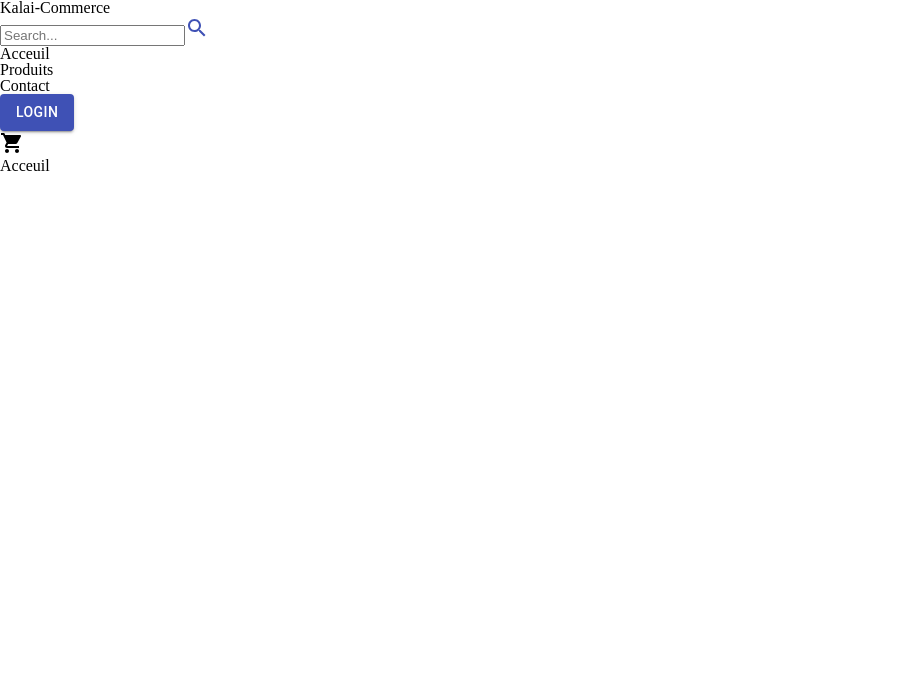
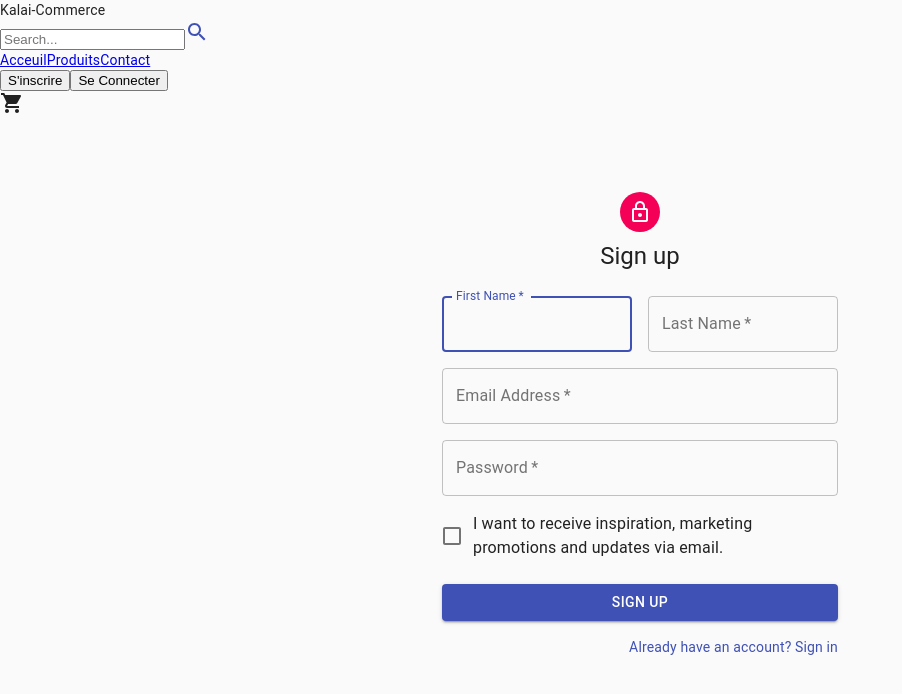
Before and after one commit to kalai-git-dev/Ecommerce-projet, a React (Create React App) app: page /Sign-up in a window 1280 px wide. Shown: the top 694 px of the page, without its empty margins (0-902 px from the left). Built offline with nearby package versions, Linux system fonts and the light colour scheme.

Commit message:
header links

```diff
--- a/src/App.js
+++ b/src/App.js
@@ -4,7 +4,8 @@
 import Acceuil from "./pages/Acceuil";
 import Contact from "./pages/Contact";
 import Products from "./pages/Products";
-import Login from "./pages/Login";
+import Signup from "./pages/Signup";
+import SignIn from "./pages/SignIn";
 
 function App() {
   return (
@@ -17,8 +18,11 @@
         <Route path="/Contact">
           <Contact />
         </Route>
-        <Route path="/Login">
-          <Login />
+        <Route path="/Sign-up">
+          <Signup />
+        </Route>
+        <Route path="/Sign-in">
+          <SignIn />
         </Route>
         <Route path="/">
           <Acceuil />
--- a/src/components/Header.js
+++ b/src/components/Header.js
@@ -1,8 +1,7 @@
 import React from "react";
 import ShoppingCartIcon from "@material-ui/icons/ShoppingCart";
-import Button from "@material-ui/core/Button";
 import SearchIcon from "@material-ui/icons/Search";
-import { useHistory } from "react-router-dom";
+import { useHistory, NavLink } from "react-router-dom";
 
 function Header() {
   const history = useHistory();
@@ -24,19 +23,26 @@
         </div>
 
         <ul className="navigation">
-          <li>Acceuil</li>
-          <li>Produits</li>
-          <li>Contact </li>
+          <NavLink to="/">Acceuil</NavLink>
+          <NavLink to="/Produits">Produits</NavLink>
+          <NavLink to="/Contact">Contact </NavLink>
         </ul>
-        <Button
-          onClick={() => {
-            history.push("/Login");
-          }}
-          variant="contained"
-          color="primary"
-        >
-          LOGIN
-        </Button>
+        <div className="button">
+          <button
+            onClick={() => {
+              history.push("/Sign-up");
+            }}
+          >
+            S'inscrire
+          </button>
+          <button
+            onClick={() => {
+              history.push("/Sign-in");
+            }}
+          >
+            Se Connecter
+          </button>
+        </div>
       </div>
       <ShoppingCartIcon />
     </div>
--- a/src/pages/Login.js
+++ /dev/null
@@ -1,7 +0,0 @@
-import React from "react";
-
-function Login() {
-  return <div>LOGIN</div>;
-}
-
-export default Login;
--- /dev/null
+++ b/src/pages/SignIn.js
@@ -0,0 +1,102 @@
+import React from "react";
+import Avatar from "@material-ui/core/Avatar";
+import Button from "@material-ui/core/Button";
+import CssBaseline from "@material-ui/core/CssBaseline";
+import TextField from "@material-ui/core/TextField";
+import FormControlLabel from "@material-ui/core/FormControlLabel";
+import Checkbox from "@material-ui/core/Checkbox";
+import Link from "@material-ui/core/Link";
+import Grid from "@material-ui/core/Grid";
+import Box from "@material-ui/core/Box";
+import LockOutlinedIcon from "@material-ui/icons/LockOutlined";
+import Typography from "@material-ui/core/Typography";
+import { makeStyles } from "@material-ui/core/styles";
+import Container from "@material-ui/core/Container";
+
+const useStyles = makeStyles((theme) => ({
+  paper: {
+    marginTop: theme.spacing(8),
+    display: "flex",
+    flexDirection: "column",
+    alignItems: "center",
+  },
+  avatar: {
+    margin: theme.spacing(1),
+    backgroundColor: theme.palette.secondary.main,
+  },
+  form: {
+    width: "100%", // Fix IE 11 issue.
+    marginTop: theme.spacing(1),
+  },
+  submit: {
+    margin: theme.spacing(3, 0, 2),
+  },
+}));
+
+export default function SignIn() {
+  const classes = useStyles();
+
+  return (
+    <Container component="main" maxWidth="xs">
+      <CssBaseline />
+      <div className={classes.paper}>
+        <Avatar className={classes.avatar}>
+          <LockOutlinedIcon />
+        </Avatar>
+        <Typography component="h1" variant="h5">
+          Sign in
+        </Typography>
+        <form className={classes.form} noValidate>
+          <TextField
+            variant="outlined"
+            margin="normal"
+            required
+            fullWidth
+            id="email"
+            label="Email Address"
+            name="email"
+            autoComplete="email"
+            autoFocus
+          />
+          <TextField
+            variant="outlined"
+            margin="normal"
+            required
+            fullWidth
+            name="password"
+            label="Password"
+            type="password"
+            id="password"
+            autoComplete="current-password"
+          />
+          <FormControlLabel
+            control={<Checkbox value="remember" color="primary" />}
+            label="Remember me"
+          />
+          <Button
+            type="submit"
+            fullWidth
+            variant="contained"
+            color="primary"
+            className={classes.submit}
+          >
+            Sign In
+          </Button>
+          <Grid container>
+            <Grid item xs>
+              <Link href="#" variant="body2">
+                Forgot password?
+              </Link>
+            </Grid>
+            <Grid item>
+              <Link href="#" variant="body2">
+                {"Don't have an account? Sign Up"}
+              </Link>
+            </Grid>
+          </Grid>
+        </form>
+      </div>
+      <Box mt={8}></Box>
+    </Container>
+  );
+}
--- /dev/null
+++ b/src/pages/Signup.js
@@ -0,0 +1,125 @@
+import React from "react";
+import Avatar from "@material-ui/core/Avatar";
+import Button from "@material-ui/core/Button";
+import CssBaseline from "@material-ui/core/CssBaseline";
+import TextField from "@material-ui/core/TextField";
+import FormControlLabel from "@material-ui/core/FormControlLabel";
+import Checkbox from "@material-ui/core/Checkbox";
+import Link from "@material-ui/core/Link";
+import Grid from "@material-ui/core/Grid";
+import Box from "@material-ui/core/Box";
+import LockOutlinedIcon from "@material-ui/icons/LockOutlined";
+import Typography from "@material-ui/core/Typography";
+import { makeStyles } from "@material-ui/core/styles";
+import Container from "@material-ui/core/Container";
+
+const useStyles = makeStyles((theme) => ({
+  paper: {
+    marginTop: theme.spacing(8),
+    display: "flex",
+    flexDirection: "column",
+    alignItems: "center",
+  },
+  avatar: {
+    margin: theme.spacing(1),
+    backgroundColor: theme.palette.secondary.main,
+  },
+  form: {
+    width: "100%", // Fix IE 11 issue.
+    marginTop: theme.spacing(3),
+  },
+  submit: {
+    margin: theme.spacing(3, 0, 2),
+  },
+}));
+
+export default function SignUp() {
+  const classes = useStyles();
+
+  return (
+    <Container component="main" maxWidth="xs">
+      <CssBaseline />
+      <div className={classes.paper}>
+        <Avatar className={classes.avatar}>
+          <LockOutlinedIcon />
+        </Avatar>
+        <Typography component="h1" variant="h5">
+          Sign up
+        </Typography>
+        <form className={classes.form} noValidate>
+          <Grid container spacing={2}>
+            <Grid item xs={12} sm={6}>
+              <TextField
+                autoComplete="fname"
+                name="firstName"
+                variant="outlined"
+                required
+                fullWidth
+                id="firstName"
+                label="First Name"
+                autoFocus
+              />
+            </Grid>
+            <Grid item xs={12} sm={6}>
+              <TextField
+                variant="outlined"
+                required
+                fullWidth
+                id="lastName"
+                label="Last Name"
+                name="lastName"
+                autoComplete="lname"
+              />
+            </Grid>
+            <Grid item xs={12}>
+              <TextField
+                variant="outlined"
+                required
+                fullWidth
+                id="email"
+                label="Email Address"
+                name="email"
+                autoComplete="email"
+              />
+            </Grid>
+            <Grid item xs={12}>
+              <TextField
+                variant="outlined"
+                required
+                fullWidth
+                name="password"
+                label="Password"
+                type="password"
+                id="password"
+                autoComplete="current-password"
+              />
+            </Grid>
+            <Grid item xs={12}>
+              <FormControlLabel
+                control={<Checkbox value="allowExtraEmails" color="primary" />}
+                label="I want to receive inspiration, marketing promotions and updates via email."
+              />
+            </Grid>
+          </Grid>
+          <Button
+            type="submit"
+            fullWidth
+            variant="contained"
+            color="primary"
+            className={classes.submit}
+          >
+            Sign Up
+          </Button>
+          <Grid container justify="flex-end">
+            <Grid item>
+              <Link href="#" variant="body2">
+                Already have an account? Sign in
+              </Link>
+            </Grid>
+          </Grid>
+        </form>
+      </div>
+      <Box mt={5}></Box>
+    </Container>
+  );
+}
--- a/src/styles/header.css
+++ b/src/styles/header.css
@@ -1,5 +1,5 @@
 .header {
-  background-color: rgb(63, 63, 62);
+  background-color: rgb(116, 236, 240);
   color: aliceblue;
   display: flex;
   align-items: center;
```
